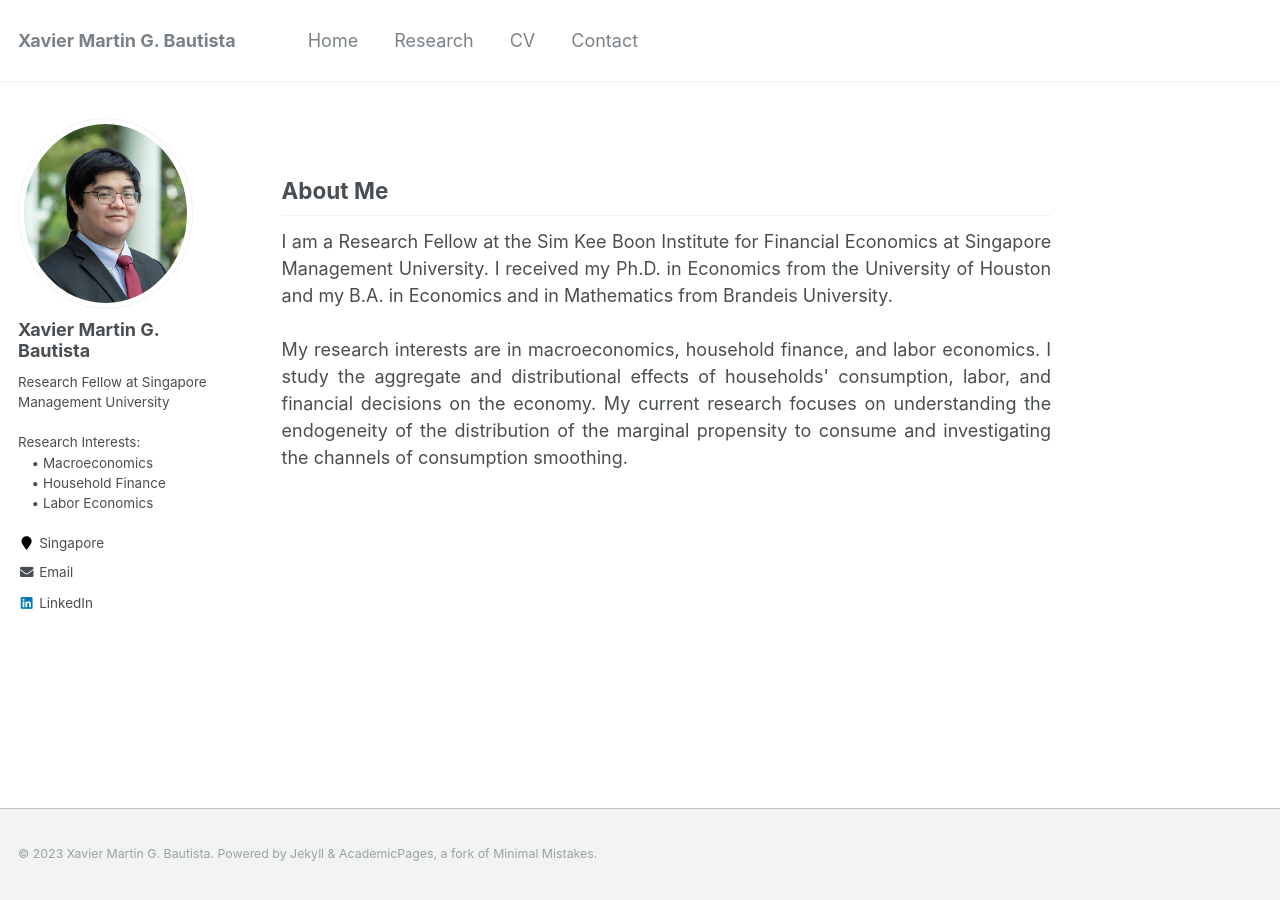
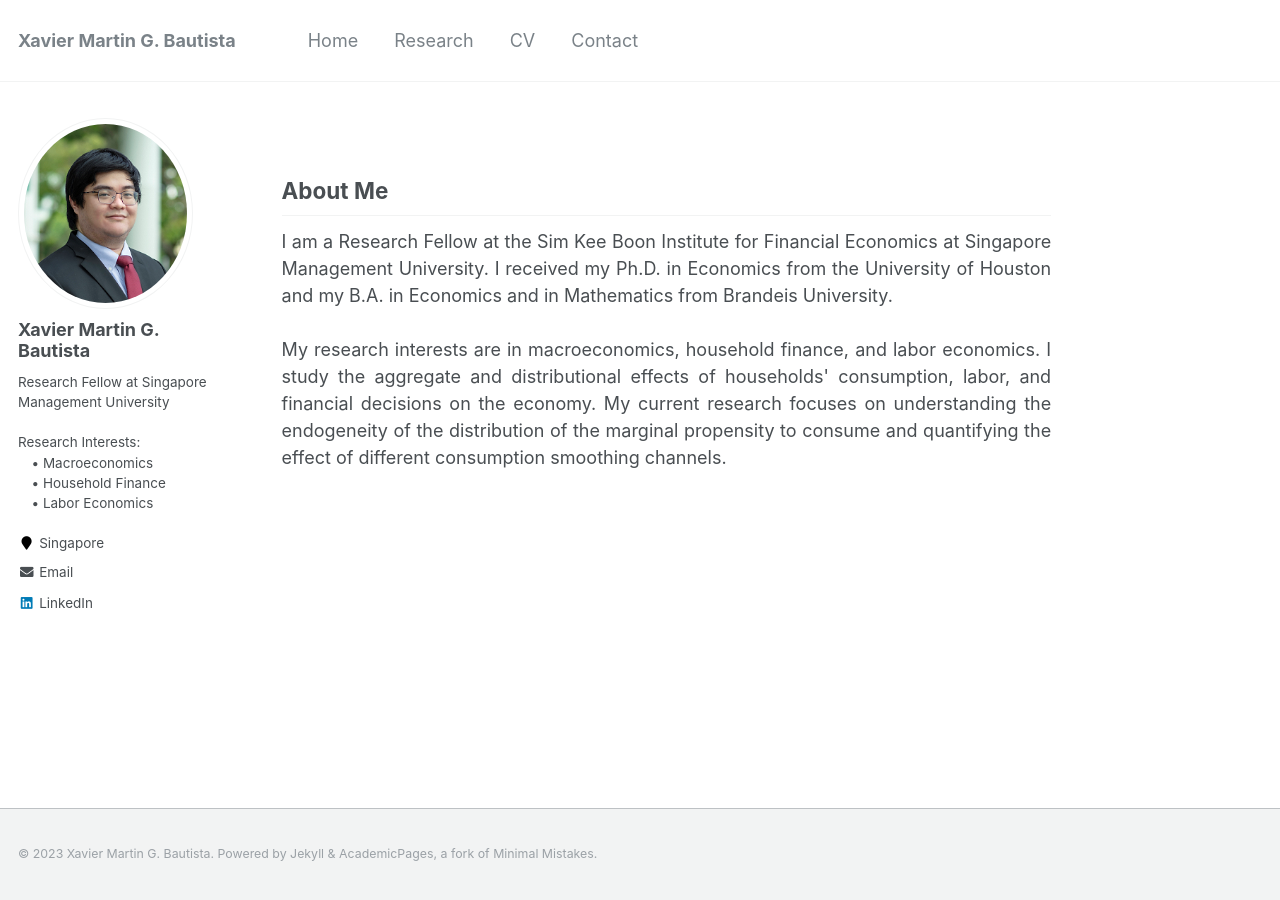
Before and after one commit to xmgbautista/xmgbautista.github.io, a Jekyll site: the page built from _pages/about.md, in a window 1280 px wide. Built offline with Jekyll 4.4.1, drawn with Linux system fonts in a browser that asks for light colours.

Commit message:
Update about.md

```diff
--- a/_pages/about.md
+++ b/_pages/about.md
@@ -22,5 +22,5 @@ Economics from the University of Houston and my B.A. in Economics and in Mathema
 <br>
 My research interests are in macroeconomics, household finance, and labor economics. I study the aggregate and distributional effects of
 households' consumption, labor, and financial decisions on the economy. My current research focuses on understanding the endogeneity of
-the distribution of the marginal propensity to consume and investigating the channels of consumption smoothing.
+the distribution of the marginal propensity to consume and quantifying the effect of different consumption smoothing channels.
 </p>
```
